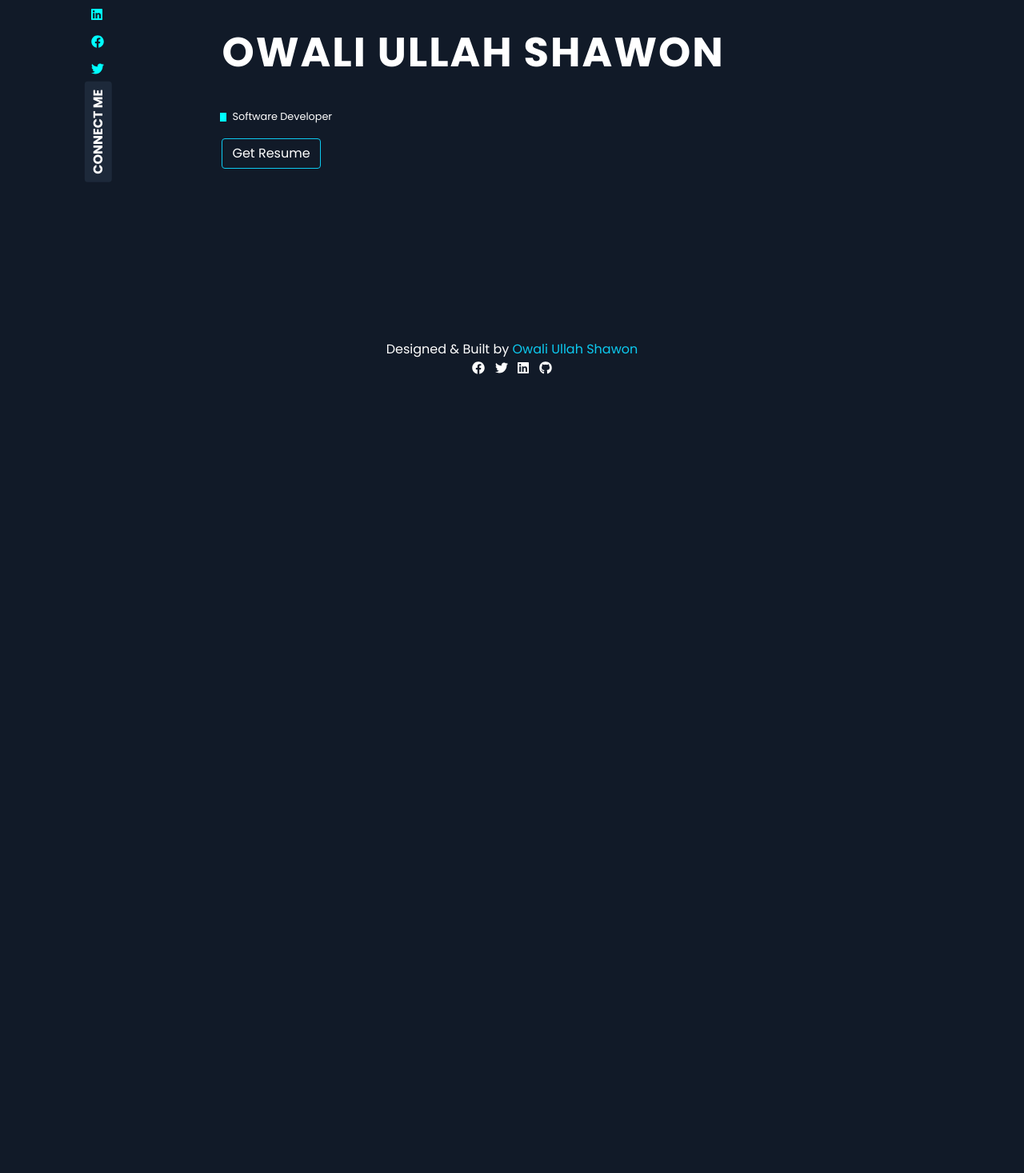
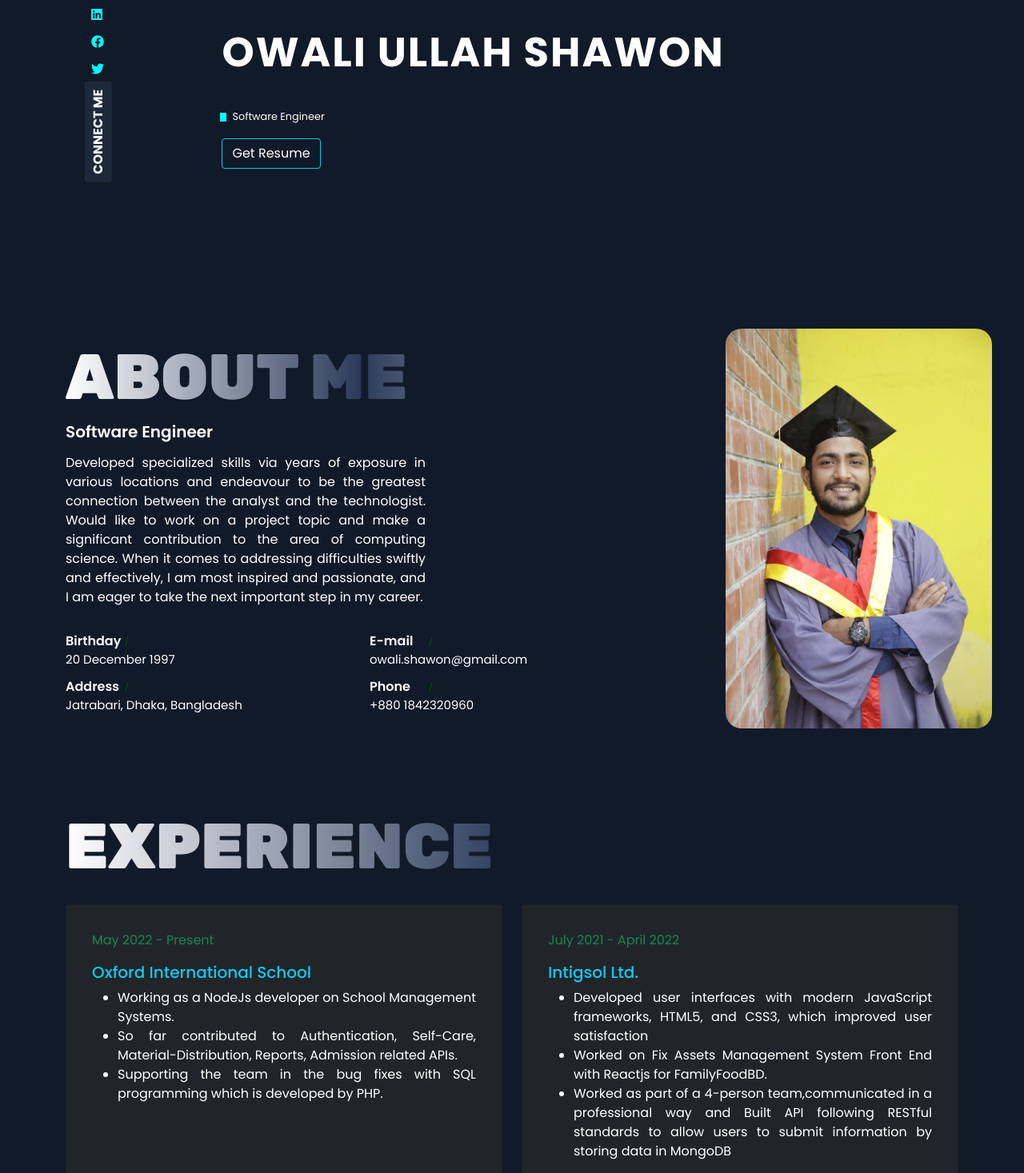
Before and after one commit to OwaliShawon/owali-ullah-shawon, a React (Create React App) app: page / in a window 1280 px wide. Shown: the part 263-1730 px from the top of the page at 80% size. Before the commit the page ends 800 px from the top, so only its background shows below. Built offline with nearby package versions, Linux system fonts and the light colour scheme; a web font is replaced by a local one.

Commit message:
some chages done

```diff
--- a/src/App.js
+++ b/src/App.js
@@ -16,7 +16,6 @@ import WorksPage from './pages/Works/Works';
 function App() {
   useEffect(() => {
     AOS.init();
-    AOS.refresh();
   }, []);
   return (
     <div className="App">
--- a/src/assets/data/about.json
+++ b/src/assets/data/about.json
@@ -4,7 +4,7 @@
 		{
 			"name": "Owali Ullah Shawon",
 			"aboutTitle": "ABOUT ME",
-			"aboutSubTitle": "Software Developer",
+			"aboutSubTitle": "Software Engineer",
 			"aboutDescription": "Developed specialized skills via years of exposure in various locations and endeavour to be the greatest connection between the analyst and the technologist. Would like to work on a project topic and make a significant contribution to the area of computing science. When it comes to addressing difficulties swiftly and effectively, I am most inspired and passionate, and I am eager to take the next important step in my career.",
 			"birthDay": "20 December 1997",
 			"Residence": "Bangldesh",
--- a/src/assets/data/experience.json
+++ b/src/assets/data/experience.json
@@ -1,10 +1,17 @@
 {
 	"experience": [
 		{
-			"year": "November 2021 - Present",
+			"year": "May 2022 - Present",
+			"companyName": "Oxford International School",
+			"role1": "Working as a NodeJs developer on School Management Systems.",
+			"role2": "So far contributed to Authentication, Self-Care, Material-Distribution, Reports, Admission related APIs.",
+			"role3": "Supporting the team in the bug fixes with SQL programming  which is developed by PHP."
+		},
+		{
+			"year": "July 2021 - April 2022",
 			"companyName": "Intigsol Ltd.",
 			"role1": "Developed user interfaces with modern JavaScript frameworks, HTML5, and CSS3, which improved user satisfaction",
-			"role2": "Building, testing, maintaining and supporting large applications",
+			"role2": "Worked on Fix Assets Management System Front End with Reactjs for FamilyFoodBD.",
 			"role3": "Worked as part of a 4-person team,communicated in a professional way and Built API following RESTful standards to allow users to submit information by storing data in MongoDB"
 		}
 	]
--- a/src/components/Hero/Hero.js
+++ b/src/components/Hero/Hero.js
@@ -23,7 +23,7 @@ const Hero = () => {
                         </div>
                         <div className="designation-list">
                             <ul>
-                                <li>Software Developer</li>
+                                <li>Software Engineer</li>
                             </ul>
                         </div>
 
--- a/src/pages/Home/Home.js
+++ b/src/pages/Home/Home.js
@@ -1,10 +1,18 @@
 import React from 'react';
 import Hero from './../../components/Hero/Hero';
+import AboutPage from '../About/About';
+import SkillsPage from '../Skills/Skills';
+import WorksPage from '../Works/Works';
+import ConnectPage from '../Connect/Connect';
 
 const HomePage = () => {
     return (
         <div>
             <Hero></Hero>
+            <AboutPage />
+            <SkillsPage />
+            <WorksPage />
+            <ConnectPage />
         </div>
     );
 };
```
